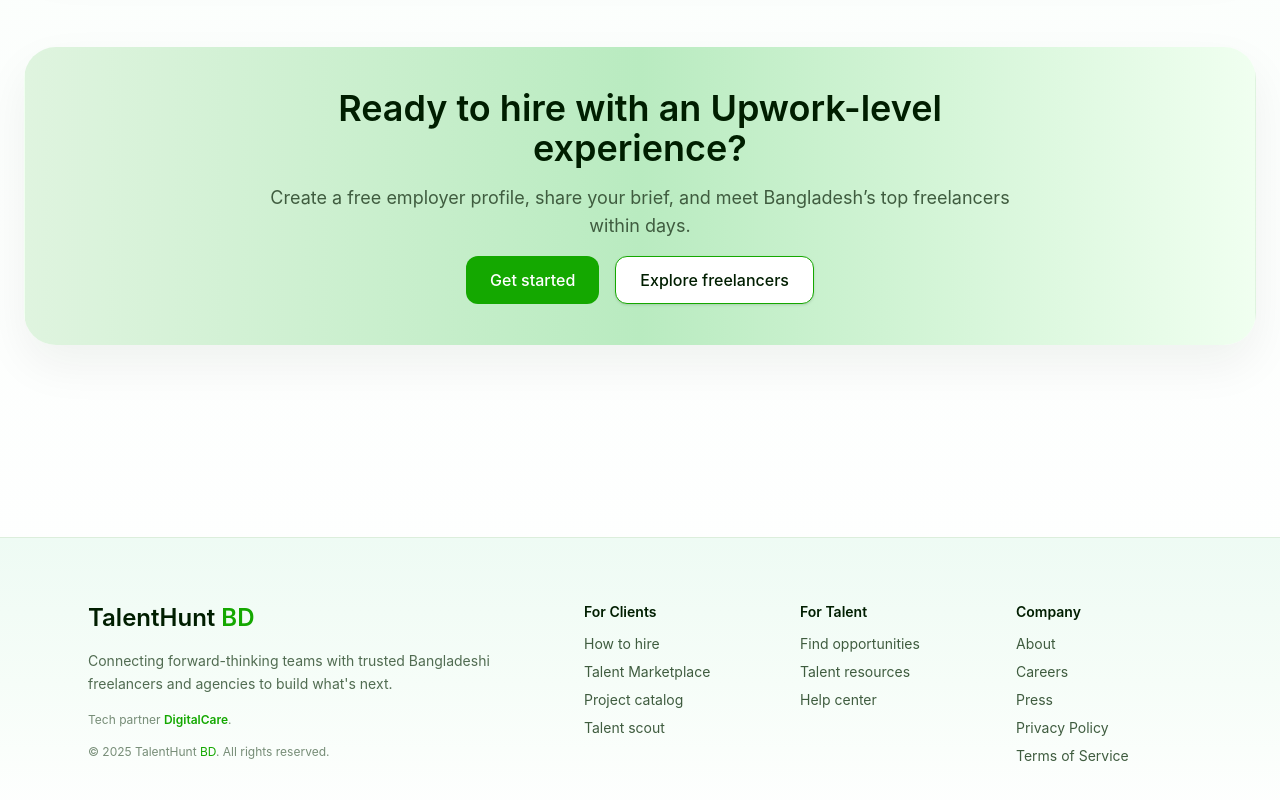
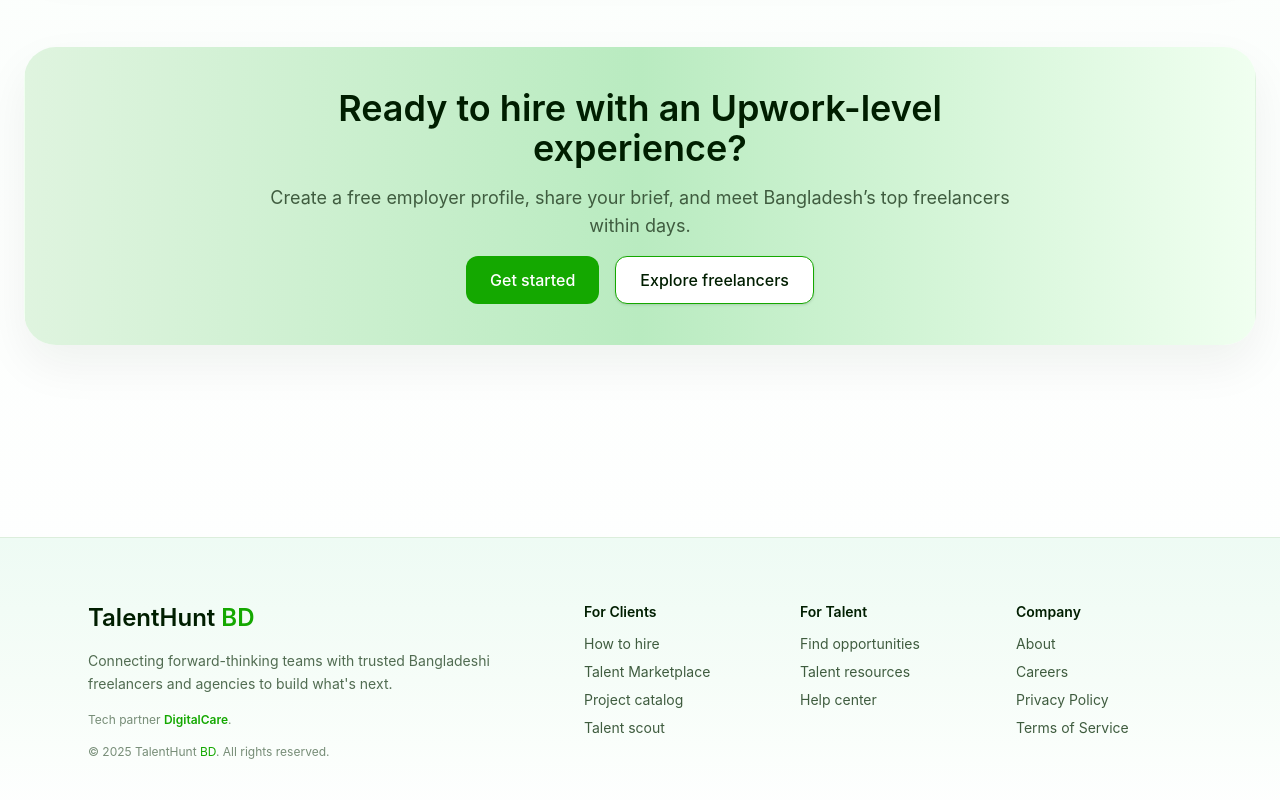
Before and after one commit to rahmatullahboss/Talent-hunt, a Next.js app in the folder web/: page / in a window 1280 px wide. Shown: the part 3421-4221 px from the top of the page. Built offline with nearby package versions, Linux system fonts and the light colour scheme; no server answers.

Commit message:
pages - Updated navigation to reflect current site priorities

```diff
--- a/web/src/components/layout/site-footer.tsx
+++ b/web/src/components/layout/site-footer.tsx
@@ -22,7 +22,6 @@ export function SiteFooter() {
       links: [
         { label: "About", href: "/about" },
         { label: "Careers", href: "/careers" },
-        { label: "Press", href: "/press" },
         { label: "Privacy Policy", href: "/privacy" },
         { label: "Terms of Service", href: "/terms" },
       ],
```
